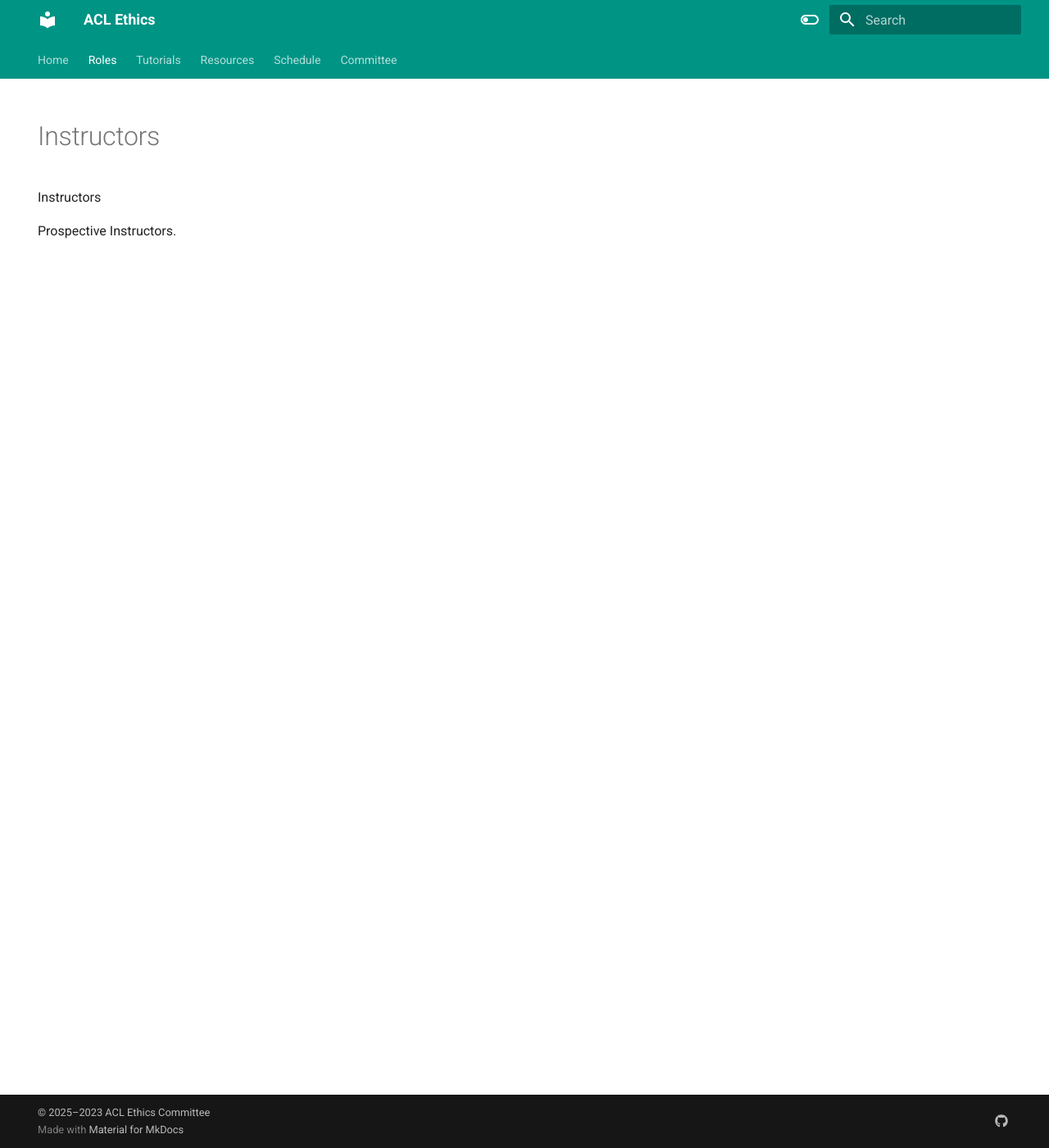
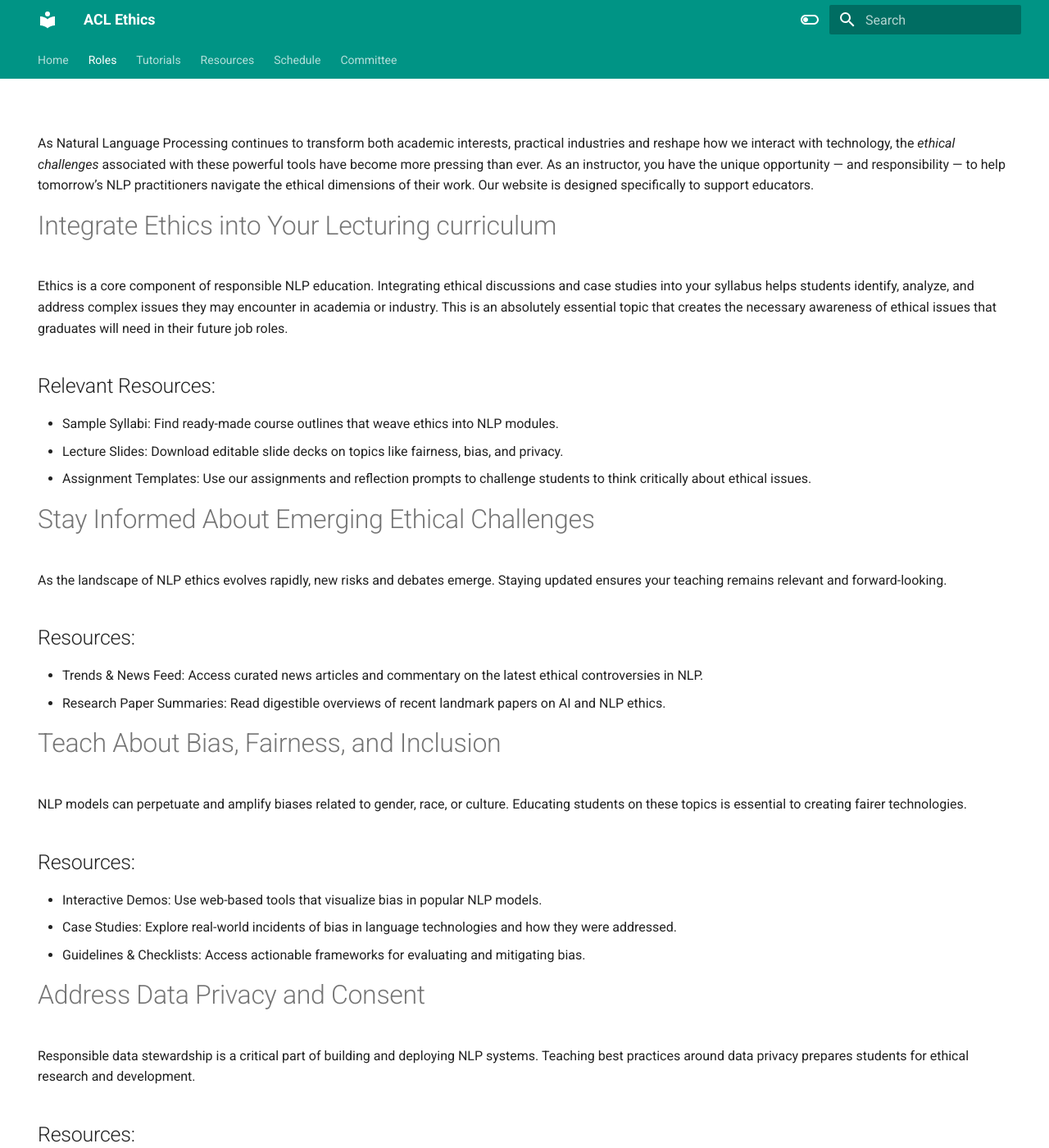
Before and after one commit to knmnyn/ethics-website, an MkDocs documentation site: the page built from docs/roles/instructors.md, in a window 1280 px wide and 1400 px high. Shown: the whole window at 82% size. Built offline with MkDocs 1.6.1 and Material for MkDocs 9.7.7, drawn with Linux system fonts in a browser that asks for light colours; some of the changed text lies outside the part shown.

Commit message:
Add Instructors page (partially GPT 4.1 generated)

```diff
--- a/docs/roles/instructors.md
+++ b/docs/roles/instructors.md
@@ -3,6 +3,83 @@ hide:
   - navigation
   - toc
 ---
-Instructors
 
-Prospective Instructors.
+As Natural Language Processing continues to transform both academic interests, practical industries and reshape how we interact with technology, the *ethical challenges* associated with these powerful tools have become more pressing than ever. As an instructor, you have the unique opportunity — and responsibility — to help tomorrow’s NLP practitioners navigate the ethical dimensions of their work. Our website is designed specifically to support educators.
+
+# Integrate Ethics into Your Lecturing curriculum
+
+Ethics is a core component of responsible NLP education. Integrating ethical discussions and case studies into your syllabus helps students identify, analyze, and address complex issues they may encounter in academia or industry.  This is an absolutely essential topic that creates the necessary awareness of ethical issues that graduates will need in their future job roles.
+
+## Relevant Resources:
+
+* Sample Syllabi: Find ready-made course outlines that weave ethics into NLP modules.
+* Lecture Slides: Download editable slide decks on topics like fairness, bias, and privacy.
+* Assignment Templates: Use our assignments and reflection prompts to challenge students to think critically about ethical issues.
+
+# Stay Informed About Emerging Ethical Challenges
+
+As the landscape of NLP ethics evolves rapidly, new risks and debates emerge. Staying updated ensures your teaching remains relevant and forward-looking.
+
+## Resources:
+
+* Trends & News Feed: Access curated news articles and commentary on the latest ethical controversies in NLP.
+* Research Paper Summaries: Read digestible overviews of recent landmark papers on AI and NLP ethics.
+
+# Teach About Bias, Fairness, and Inclusion
+
+NLP models can perpetuate and amplify biases related to gender, race, or culture. Educating students on these topics is essential to creating fairer technologies.
+
+## Resources:
+
+* Interactive Demos: Use web-based tools that visualize bias in popular NLP models.
+* Case Studies: Explore real-world incidents of bias in language technologies and how they were addressed.
+* Guidelines & Checklists: Access actionable frameworks for evaluating and mitigating bias.
+
+# Address Data Privacy and Consent
+
+Responsible data stewardship is a critical part of building and deploying NLP systems. Teaching best practices around data privacy prepares students for ethical research and development.
+
+## Resources:
+
+* Privacy Guidelines: Download checklists for ethical data collection, anonymization, and storage.
+* Discussion Scenarios: Engage your class with dilemmas related to consent, data sharing, and user rights.
+
+# Spark Meaningful Classroom Discussions
+
+Ethical gray areas in NLP benefit from open discussion and debate. Providing students with structured materials can help foster these important conversations.
+
+## Resources:
+
+* Debate Kits: Get starter packs with opposing viewpoints, prompts, and background readings.
+* Ethical Case Scenarios: Present your students with real or hypothetical cases to analyze and discuss.
+
+# Support Capstone and Research Projects
+
+Capstone projects and student research require ethical oversight and critical thinking. Our resources help instructors and students consider ethical implications from the outset.
+
+## Resources:
+
+* Project Planning Worksheets: Checklists to help students identify potential ethical pitfalls early.
+* Ethics Review Templates: Forms and guidelines for student-led ethical review processes.
+
+# Access Community and Expert Guidance
+
+Connecting with peers and experts fosters knowledge-sharing and continuous improvement in how we teach NLP ethics.
+
+## Resources:
+
+* Online Forums: Participate in educator discussion boards to share ideas and ask questions.
+* Expert Webinars: Attend live or recorded talks from leading voices in NLP and AI ethics.
+
+# Discover Teaching Aids and Multimedia Content
+
+Engaging multimedia and interactive tools enhance student learning and make complex ethical concepts more accessible.
+
+## Resources:
+
+* Video Explainers: Short, expert-led videos introducing key ethical topics.
+* Infographics & Visual Guides: Downloadable resources to use in lectures or assignments.
+
+Start Exploring Today!
+
+Visit our Ethics in NLP Resources to access these materials and more. Whether you’re looking to update a single lesson or overhaul your curriculum, our hub is here to support you in shaping responsible, ethical NLP practitioners for the future.
```
Also changed, not shown: docs/index.md (+5 -0 lines).
